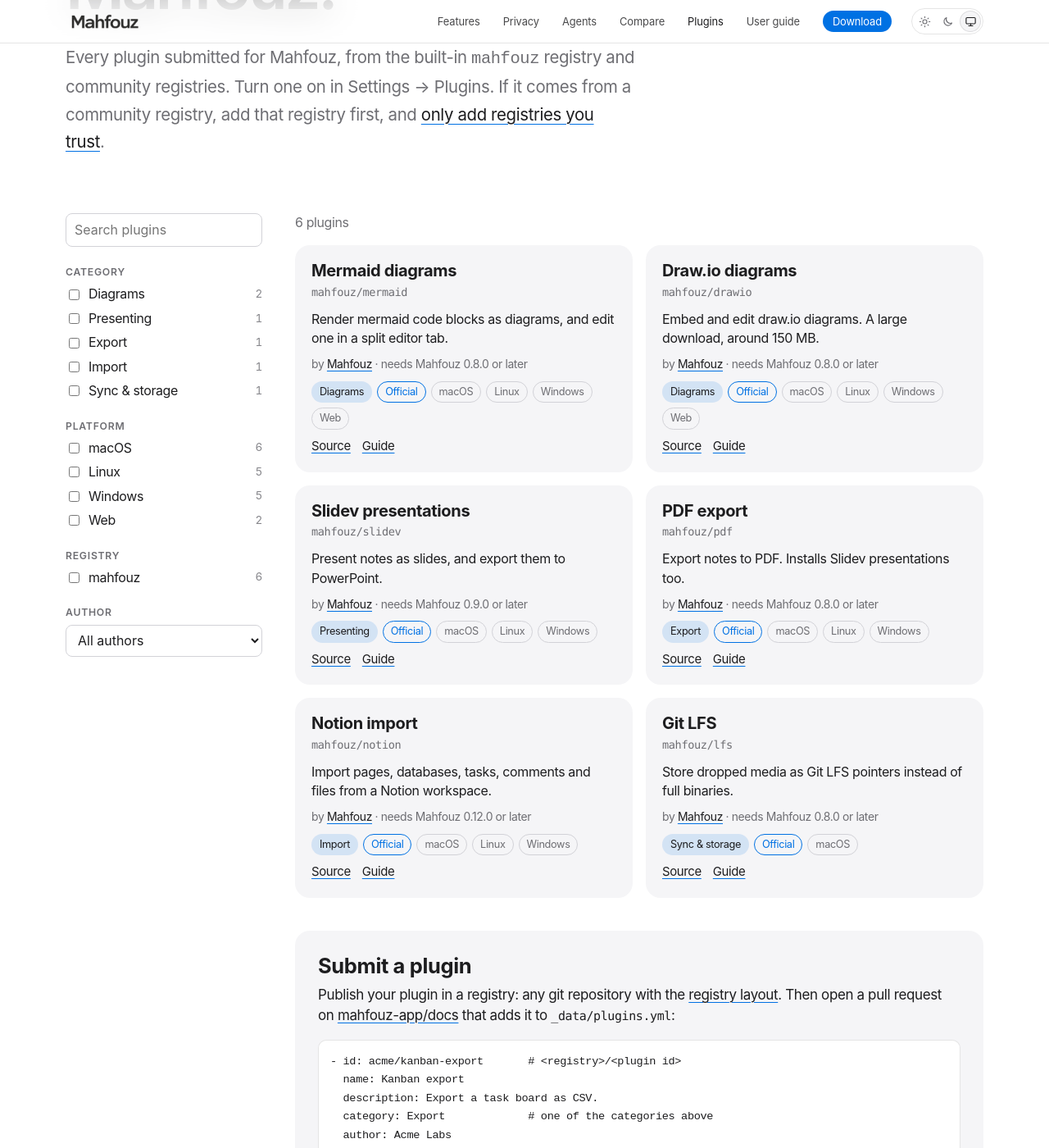
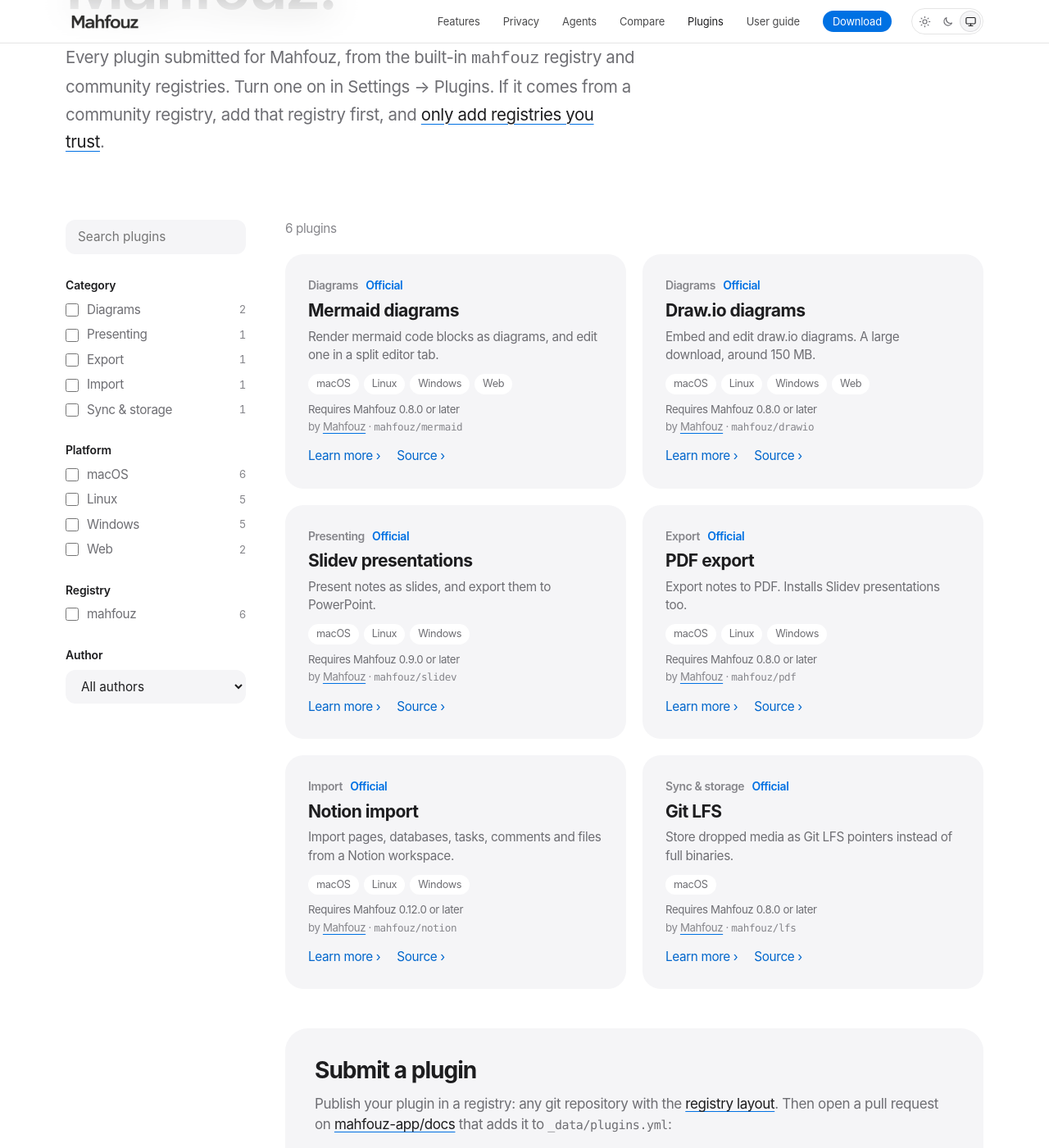
Before and after one commit to mahfouz-app/docs, a Jekyll site: the page built from plugins/index.html, in a window 1280 px wide and 1400 px high, scrolled down 357 px. Shown: the whole window at 82% size. Built offline with Jekyll 4.4.1, drawn with Linux system fonts in a browser that asks for light colours.

Commit message:
Plugin registry: clickable cards in the site's style, and a design guide
Make each plugin card clickable: the title links to the plugin's guide
page (or its source), and its overlay covers the card like the home
page's cards, with the author, Learn more and Source links above it.

Restyle the cards, filters and submit section to match the rest of the
site: home-card sizing and hover, a muted kicker with the category and
Official, platform chips, the minimum Mahfouz version on its own line,
.more links, filled form fields, and sentence-case filter headings.

Add DESIGN.md, the site's style, colour tokens, type, layout and
components for anyone changing a page, linked from AGENTS.md and kept
out of the published site.

Co-Authored-By: Claude Opus 5.5 <noreply@anthropic.com>

```diff
--- a/_config.yml
+++ b/_config.yml
@@ -1,4 +1,5 @@
 exclude:
   - README.md
   - AGENTS.md
+  - DESIGN.md
   - CLAUDE.md
--- a/plugins/index.html
+++ b/plugins/index.html
@@ -124,29 +124,27 @@
               data-author="{{ plugin.author | slugify }}"
               data-search="{{ plugin.name | append: ' ' | append: plugin.description | append: ' ' | append: plugin.id | append: ' ' | append: plugin.author | downcase | escape }}"
             >
-              <div>
-                <h3>{{ plugin.name }}</h3>
-                <code>{{ plugin.id }}</code>
-              </div>
-              <p>{{ plugin.description }}</p>
-              <p class="registry-by">
-                by {% if plugin.author_url %}<a href="{{ plugin.author_url }}">{{ plugin.author }}</a>{% else %}{{ plugin.author }}{% endif %}
-                · needs Mahfouz {{ plugin.requires }} or later
+              <p class="registry-kicker">
+                {{ plugin.category }}
+                {%- if registry.official %} <span class="registry-official">Official</span>{% endif %}
               </p>
-              <ul class="registry-tags" aria-label="Details">
-                <li class="registry-tag-category">{{ plugin.category }}</li>
-                {%- if registry.official %}
-                <li class="registry-tag-official">Official</li>
-                {%- endif %}
+              <h3><a class="registry-title" href="{{ plugin.guide | default: plugin.source }}">{{ plugin.name }}</a></h3>
+              <p class="registry-description">{{ plugin.description }}</p>
+              <ul class="registry-chips" aria-label="Supported platforms">
                 {%- for platform in plugin.platforms %}
                 <li>{{ data.platforms[platform] }}</li>
                 {%- endfor %}
               </ul>
+              <p class="registry-meta">
+                <span class="registry-requires">Requires Mahfouz {{ plugin.requires }} or later</span>
+                by {% if plugin.author_url %}<a href="{{ plugin.author_url }}">{{ plugin.author }}</a>{% else %}{{ plugin.author }}{% endif %}
+                · <code>{{ plugin.id }}</code>
+              </p>
               <p class="registry-links">
-                <a href="{{ plugin.source }}">Source<span class="sr-only"> of {{ plugin.name }}</span></a>
                 {%- if plugin.guide %}
-                <a href="{{ plugin.guide }}">Guide<span class="sr-only"> to {{ plugin.name }}</span></a>
+                <a class="more" href="{{ plugin.guide }}">Learn more<span class="sr-only"> about {{ plugin.name }}</span></a>
                 {%- endif %}
+                <a class="more" href="{{ plugin.source }}">Source<span class="sr-only"> of {{ plugin.name }}</span></a>
               </p>
             </li>
             {%- endfor %}
--- a/styles.css
+++ b/styles.css
@@ -1797,22 +1797,22 @@ h1 {
 /* Plugin registry (/plugins/) */
 
 .registry-hero {
-  padding-block: clamp(72px, 9vw, 112px) 40px;
+  padding-block: clamp(72px, 9vw, 112px) 48px;
 }
 
 .registry-layout {
   display: grid;
-  grid-template-columns: 240px minmax(0, 1fr);
-  gap: 40px;
-  padding-bottom: 96px;
+  grid-template-columns: 220px minmax(0, 1fr);
+  gap: 48px;
+  padding-bottom: 112px;
 }
 
 .registry-filters {
   position: sticky;
-  top: 72px;
+  top: 80px;
   align-self: start;
   display: grid;
-  gap: 22px;
+  gap: 28px;
 }
 
 .registry-filters[hidden],
@@ -1823,56 +1823,74 @@ h1 {
 
 .registry-filters fieldset {
   display: grid;
-  gap: 6px;
+  gap: 8px;
   margin: 0;
   padding: 0;
   border: 0;
 }
 
 .registry-filters legend {
-  margin-bottom: 6px;
+  margin-bottom: 8px;
   padding: 0;
-  color: var(--body-secondary);
-  font-size: 0.72rem;
-  font-weight: 600;
-  letter-spacing: 0.06em;
-  text-transform: uppercase;
+  font-size: 0.82rem;
+  font-weight: 600;
+  letter-spacing: -0.01em;
 }
 
 .registry-filters label {
   display: flex;
   align-items: center;
-  gap: 8px;
-  font-size: 0.94rem;
+  gap: 10px;
+  color: var(--body-secondary);
+  font-size: 0.9rem;
   cursor: pointer;
+}
+
+.registry-filters label:hover,
+.registry-filters label:has(:checked) {
+  color: var(--cm-text);
+}
+
+.registry-filters input[type="checkbox"] {
+  width: 16px;
+  height: 16px;
+  margin: 0;
+  accent-color: var(--cm-accent);
 }
 
 .registry-count {
   margin-left: auto;
   color: var(--cm-muted);
-  font-size: 0.8rem;
+  font-size: 0.78rem;
   font-variant-numeric: tabular-nums;
 }
 
 .registry-search,
 .registry-filters select {
   width: 100%;
-  padding: 8px 10px;
-  color: var(--cm-text);
-  background: var(--cm-bg);
-  border: 1px solid var(--cm-border-strong);
-  border-radius: 8px;
+  padding: 9px 14px;
+  color: var(--cm-text);
+  background: var(--tile);
+  border: 1px solid transparent;
+  border-radius: 12px;
   font: inherit;
-  font-size: 0.94rem;
+  font-size: 0.9rem;
+}
+
+.registry-search:focus,
+.registry-filters select:focus {
+  border-color: var(--cm-accent);
+  outline: none;
+  box-shadow: 0 0 0 3px var(--highlight);
 }
 
 .registry-bar {
   display: flex;
-  align-items: center;
-  gap: 12px;
-  margin-bottom: 16px;
-  color: var(--body-secondary);
-  font-size: 0.94rem;
+  align-items: baseline;
+  gap: 16px;
+  margin-bottom: 20px;
+  color: var(--cm-muted);
+  font-size: 0.9rem;
 }
 
 .registry-bar p {
@@ -1885,114 +1903,184 @@ h1 {
   background: none;
   border: 0;
   font: inherit;
-  font-size: 0.88rem;
+  font-size: 0.9rem;
   cursor: pointer;
+}
+
+.registry-bar button:hover {
+  text-decoration: underline;
 }
 
 .registry-grid {
   display: grid;
-  grid-template-columns: repeat(auto-fill, minmax(280px, 1fr));
-  gap: 16px;
+  grid-template-columns: repeat(auto-fill, minmax(300px, 1fr));
+  gap: 20px;
   margin: 0;
   padding: 0;
   list-style: none;
 }
 
+/* The whole card is the title's link, like .home-card; the other links in
+   it sit above that. */
 .registry-card {
+  position: relative;
   display: flex;
   flex-direction: column;
-  gap: 10px;
-  padding: 20px;
+  gap: 8px;
+  padding: 28px;
   background: var(--tile);
-  border-radius: 18px;
+  border-radius: 22px;
+  transition: transform 0.25s ease;
+}
+
+.registry-card:hover {
+  transform: scale(1.015);
+}
+
+.registry-card p {
+  margin: 0;
+}
+
+.registry-kicker {
+  color: var(--cm-muted);
+  font-size: 0.82rem;
+  font-weight: 600;
+}
+
+.registry-official {
+  margin-left: 6px;
+  color: var(--cm-accent);
 }
 
 .registry-card h3 {
   margin: 0;
-  font-size: 1.18rem;
-}
-
-.registry-card code {
-  color: var(--cm-code);
+  font-size: 1.24rem;
+  letter-spacing: -0.025em;
+}
+
+.registry-title {
+  color: var(--cm-text);
+  text-decoration: none;
+}
+
+.registry-title::after {
+  content: "";
+  position: absolute;
+  inset: 0;
+  border-radius: inherit;
+}
+
+.registry-title:focus-visible {
+  outline: none;
+}
+
+.registry-title:focus-visible::after {
+  outline: 3px solid var(--cm-accent);
+  outline-offset: 4px;
+}
+
+.registry-card .registry-description {
+  flex: 1;
+  color: var(--body-secondary);
+  font-size: 0.9rem;
+  line-height: 1.45;
+}
+
+.registry-chips {
+  display: flex;
+  flex-wrap: wrap;
+  gap: 6px;
+  margin: 4px 0 0;
+  padding: 0;
+  list-style: none;
+}
+
+.registry-chips li {
+  padding: 3px 10px;
+  color: var(--body-secondary);
+  background: var(--cm-bg);
+  border-radius: 980px;
+  font-size: 0.75rem;
+  white-space: nowrap;
+}
+
+.registry-meta {
+  color: var(--cm-muted);
+  font-size: 0.78rem;
+  line-height: 1.6;
+}
+
+.registry-requires {
+  display: block;
+  color: var(--body-secondary);
+}
+
+.registry-meta a {
+  color: inherit;
+}
+
+.registry-meta code {
+  font-family: ui-monospace, SFMono-Regular, "SF Mono", Menlo, Consolas, monospace;
+  font-size: 0.95em;
+}
+
+.registry-links {
+  display: flex;
+  gap: 20px;
+  margin-top: 6px !important;
+  font-size: 0.9rem;
+}
+
+.registry-meta a,
+.registry-links a {
+  position: relative;
+  z-index: 1;
+}
+
+.registry-links .more {
+  color: var(--link);
+  text-decoration: none;
+}
+
+.registry-links .more:hover,
+.registry-card:hover .registry-links .more:first-child {
+  text-decoration: underline;
+}
+
+.registry-empty {
+  padding: 56px 28px;
+  color: var(--body-secondary);
+  background: var(--tile);
+  border-radius: 22px;
+  text-align: center;
+}
+
+.registry-submit {
+  margin-top: 48px;
+  padding: 36px;
+  background: var(--tile);
+  border-radius: 28px;
+}
+
+.registry-submit h2 {
+  margin: 0 0 12px;
+  font-size: 1.65rem;
+  line-height: 1.14;
+  letter-spacing: -0.035em;
+}
+
+.registry-submit p {
+  color: var(--body-secondary);
+}
+
+.registry-submit pre {
+  overflow-x: auto;
+  padding: 18px 20px;
+  background: var(--cm-bg);
+  border-radius: 14px;
   font-family: ui-monospace, SFMono-Regular, "SF Mono", Menlo, Consolas, monospace;
   font-size: 0.8rem;
-}
-
-.registry-card p {
-  margin: 0;
-  font-size: 0.94rem;
-  line-height: 1.45;
-}
-
-.registry-card .registry-by {
-  color: var(--body-secondary);
-  font-size: 0.82rem;
-}
-
-.registry-tags {
-  display: flex;
-  flex-wrap: wrap;
-  gap: 6px;
-  margin: auto 0 0;
-  padding: 0;
-  list-style: none;
-}
-
-.registry-tags li {
-  padding: 3px 9px;
-  color: var(--body-secondary);
-  border: 1px solid var(--cm-border-strong);
-  border-radius: 999px;
-  font-size: 0.75rem;
-  white-space: nowrap;
-}
-
-.registry-tags .registry-tag-category {
-  color: var(--cm-text);
-  background: var(--highlight);
-  border-color: transparent;
-}
-
-.registry-tags .registry-tag-official {
-  color: var(--cm-accent);
-  border-color: var(--cm-accent);
-}
-
-.registry-card .registry-links {
-  display: flex;
-  gap: 14px;
-  font-size: 0.88rem;
-}
-
-.registry-empty {
-  padding: 48px;
-  color: var(--body-secondary);
-  background: var(--tile);
-  border-radius: 18px;
-  text-align: center;
-}
-
-.registry-submit {
-  margin-top: 40px;
-  padding: 28px;
-  background: var(--tile);
-  border-radius: 18px;
-}
-
-.registry-submit h2 {
-  margin: 0 0 8px;
-  font-size: 1.5rem;
-}
-
-.registry-submit pre {
-  overflow-x: auto;
-  padding: 14px;
-  background: var(--cm-bg);
-  border: 1px solid var(--cm-border);
-  border-radius: 10px;
-  font-family: ui-monospace, SFMono-Regular, "SF Mono", Menlo, Consolas, monospace;
-  font-size: 0.8rem;
-  line-height: 1.5;
+  line-height: 1.6;
 }
 
 .registry-submit :not(pre) > code {
@@ -2003,12 +2091,13 @@ h1 {
 @media (max-width: 760px) {
   .registry-layout {
     grid-template-columns: minmax(0, 1fr);
-    gap: 24px;
+    gap: 32px;
   }
 
   .registry-filters {
     position: static;
     grid-template-columns: 1fr 1fr;
+    gap: 24px 20px;
   }
 
   .registry-filter-wide {
@@ -2020,6 +2109,17 @@ h1 {
   }
 
   .registry-submit {
-    padding: 20px;
-  }
-}
+    padding: 28px;
+    border-radius: 22px;
+  }
+}
+
+@media (prefers-reduced-motion: reduce) {
+  .registry-card {
+    transition: none;
+  }
+
+  .registry-card:hover {
+    transform: none;
+  }
+}
```
Also changed, not shown: AGENTS.md (+6 -0 lines), DESIGN.md (added, +120 -0 lines).
